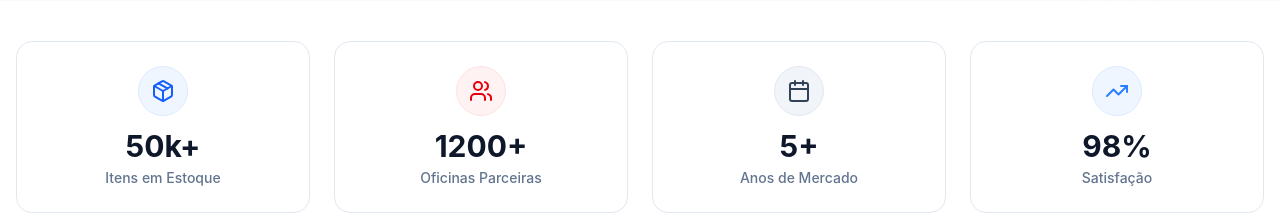
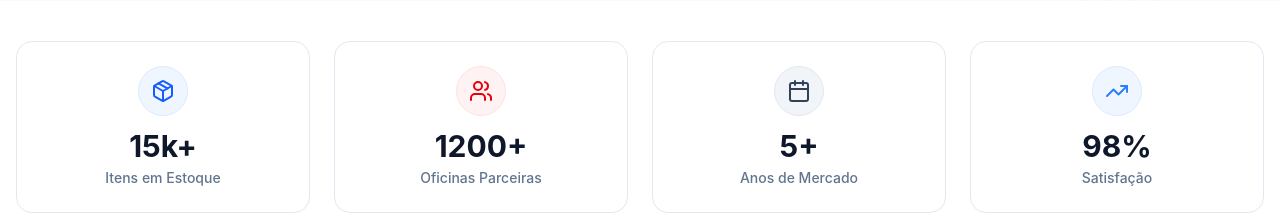
Before and after one commit to alexguiotti/Site_diretriz, a React (Vite) app: page / in a window 1280 px wide. Shown: the part 800-1018 px from the top of the page. Built offline with nearby package versions, Linux system fonts and the light colour scheme; data requests are answered from the project's data file.

Commit message:
Update Stats.jsx

```diff
--- a/src/components/Stats.jsx
+++ b/src/components/Stats.jsx
@@ -3,7 +3,7 @@ import { motion } from 'framer-motion';
 import { Package, Users, Calendar, TrendingUp } from 'lucide-react';
 
 const stats = [
-    { icon: Package, value: "50k+", label: "Itens em Estoque", color: "text-blue-600", bg: "bg-blue-50", border: "border-blue-100" },
+    { icon: Package, value: "15k+", label: "Itens em Estoque", color: "text-blue-600", bg: "bg-blue-50", border: "border-blue-100" },
     { icon: Users, value: "1200+", label: "Oficinas Parceiras", color: "text-red-600", bg: "bg-red-50", border: "border-red-100" },
     { icon: Calendar, value: "5+", label: "Anos de Mercado", color: "text-slate-700", bg: "bg-slate-100", border: "border-slate-200" },
     { icon: TrendingUp, value: "98%", label: "Satisfação", color: "text-blue-500", bg: "bg-blue-50", border: "border-blue-100" },
```
